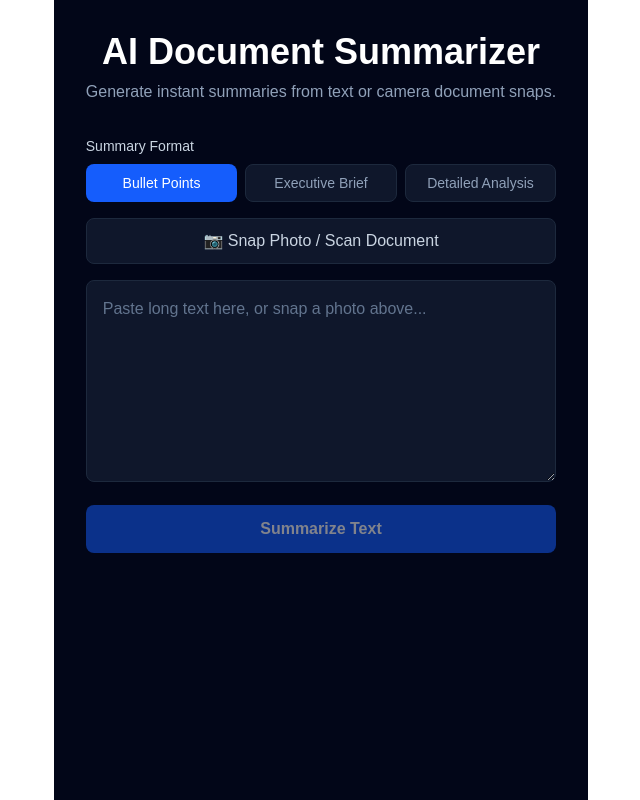
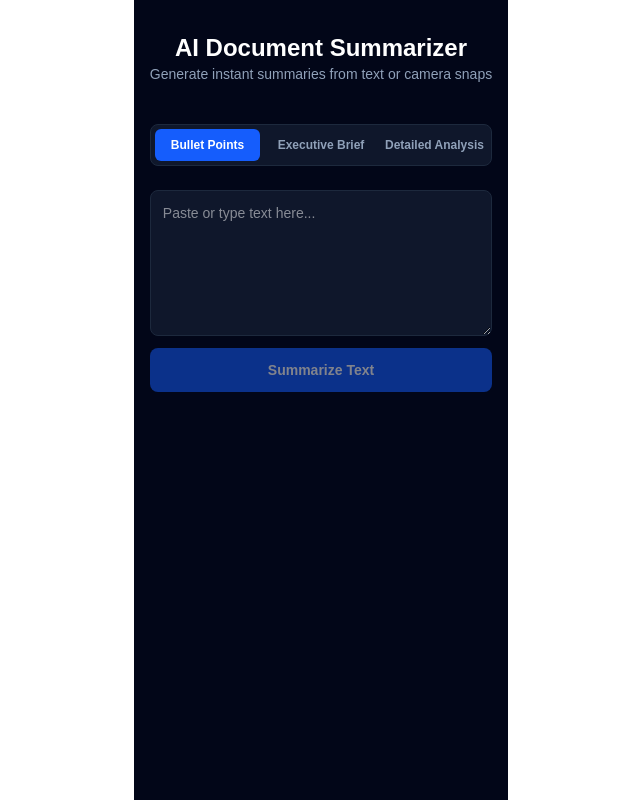
Before and after one commit to kashwire2025/ai-summarizer, a Next.js app: page / in a window 1280 px wide. Shown: the whole page, without its empty margins (319-959 px from the left). Built offline with nearby package versions, Linux system fonts and the light colour scheme.

Commit message:
Fix UI stream reader for plain text response stream

```diff
--- a/app/page.tsx
+++ b/app/page.tsx
@@ -1,191 +1,127 @@
 'use client';
 
-import { useCompletion } from '@ai-sdk/react';
-import { useState, useRef } from 'react';
+import { useState } from 'react';
 
 export default function Home() {
-  const [summaryType, setSummaryType] = useState('bullets');
-  const [copied, setCopied] = useState(false);
-  const [imagePreview, setImagePreview] = useState<string | null>(null);
-  const [errorMessage, setErrorMessage] = useState<string | null>(null);
-  const fileInputRef = useRef<HTMLInputElement>(null);
+  const [prompt, setPrompt] = useState('');
+  const [length, setLength] = useState('bullets');
+  const [summary, setSummary] = useState('');
+  const [loading, setLoading] = useState(false);
+  const [error, setError] = useState('');
 
-  const { completion, input, setInput, handleInputChange, handleSubmit, isLoading } = useCompletion({
-    api: '/api/summarize',
-    body: { length: summaryType, image: imagePreview },
-    onError: (error) => {
-      setErrorMessage(error.message || 'Failed to summarize. Check GROQ_API_KEY setting.');
-    },
-    onFinish: () => {
-      setErrorMessage(null);
-    },
+  const handleSummarize = async () => {
+    if (!prompt.trim()) return;
+    setLoading(true);
+    setSummary('');
+    setError('');
+
+    try {
+      const response = await fetch('/api/summarize', {
+        method: 'POST',
+        headers: { 'Content-Type': 'application/json' },
+        body: JSON.stringify({ prompt, length }),
       });
 
-  const copyToClipboard = () => {
-    if (completion) {
-      navigator.clipboard.writeText(completion);
-      setCopied(true);
-      setTimeout(() => setCopied(false), 2000);
+      if (!response.ok) {
+        throw new Error(`Server returned ${response.status}`);
+      }
+
+      const reader = response.body?.getReader();
+      const decoder = new TextDecoder();
+
+      if (!reader) {
+        throw new Error('Failed to open stream reader.');
+      }
+
+      while (true) {
+        const { done, value } = await reader.read();
+        if (done) break;
+        const chunk = decoder.decode(value, { stream: true });
+        setSummary((prev) => prev + chunk);
+      }
+    } catch (err: any) {
+      setError(err?.message || 'Failed to generate summary.');
+    } finally {
+      setLoading(false);
     }
   };
 
-  const handleNativeShare = async () => {
-    if (!completion) return;
-    if (navigator.share) {
-      try {
-        await navigator.share({ title: 'AI Summary', text: completion });
-      } catch (err) {
-        console.log('Share canceled');
-      }
-    } else {
-      window.open(`https://api.whatsapp.com/send?text=${encodeURIComponent(completion)}`, '_blank');
+  const handleShare = () => {
+    if (navigator.share && summary) {
+      navigator.share({
+        title: 'Document Summary',
+        text: summary,
+      }).catch(() => {});
+    } else if (summary) {
+      navigator.clipboard.writeText(summary);
+      alert('Summary copied to clipboard!');
     }
   };
 
-  const handleCameraCapture = (e: React.ChangeEvent<HTMLInputElement>) => {
-    const file = e.target.files?.[0];
-    if (!file) return;
-
-    if (file.type.startsWith('image/')) {
-      const reader = new FileReader();
-      reader.onload = (event) => {
-        if (event.target?.result) {
-          setImagePreview(event.target.result as string);
-          setErrorMessage(null);
-        }
-      };
-      reader.readAsDataURL(file);
-    } else if (file.type.startsWith('text/') || file.name.endsWith('.txt')) {
-      const reader = new FileReader();
-      reader.onload = (event) => {
-        if (event.target?.result) {
-          setInput(event.target.result as string);
-          setImagePreview(null);
-        }
-      };
-      reader.readAsText(file);
-    }
-
-    // Reset file input value to prevent camera re-triggering loops
-    e.target.value = '';
-  };
-
-  const clearImage = () => {
-    setImagePreview(null);
-  };
-
   return (
-    <main className="min-h-screen bg-slate-950 text-slate-100 p-4 sm:p-8 max-w-4xl mx-auto">
-      <header className="mb-8 text-center">
-        <h1 className="text-3xl font-bold text-white sm:text-4xl">AI Document Summarizer</h1>
-        <p className="text-slate-400 mt-2">Generate instant summaries from text or camera document snaps.</p>
+    <main className="min-h-screen bg-slate-950 text-white p-4 max-w-2xl mx-auto flex flex-col gap-6">
+      <header className="text-center py-4">
+        <h1 className="text-2xl font-bold">AI Document Summarizer</h1>
+        <p className="text-slate-400 text-sm">Generate instant summaries from text or camera snaps</p>
       </header>
 
-      <form onSubmit={handleSubmit} className="space-y-4">
-        <div>
-          <label className="block text-sm font-medium text-slate-300 mb-2">Summary Format</label>
-          <div className="grid grid-cols-3 gap-2">
-            {[
-              { id: 'bullets', label: 'Bullet Points' },
-              { id: 'brief', label: 'Executive Brief' },
-              { id: 'detailed', label: 'Detailed Analysis' },
-            ].map((type) => (
+      {/* Format Selection */}
+      <div className="flex gap-2 bg-slate-900 p-1 rounded-lg border border-slate-800">
+        {['bullets', 'brief', 'detailed'].map((type) => (
           <button
-                key={type.id}
-                type="button"
-                onClick={() => setSummaryType(type.id)}
-                className={`py-2 px-3 rounded-lg text-sm font-medium transition ${
-                  summaryType === type.id
-                    ? 'bg-blue-600 text-white'
-                    : 'bg-slate-900 text-slate-400 border border-slate-800 hover:text-white'
+            key={type}
+            onClick={() => setLength(type)}
+            className={`flex-1 py-2 text-xs font-semibold rounded-md capitalize transition ${
+              length === type ? 'bg-blue-600 text-white' : 'text-slate-400 hover:text-white'
             }`}
           >
-                {type.label}
+            {type === 'bullets' ? 'Bullet Points' : type === 'brief' ? 'Executive Brief' : 'Detailed Analysis'}
           </button>
         ))}
       </div>
-        </div>
 
-        <div className="flex gap-2">
-          <input
-            type="file"
-            accept="image/*,.txt"
-            capture="environment"
-            ref={fileInputRef}
-            onChange={handleCameraCapture}
-            className="hidden"
+      {/* Input Area */}
+      <div className="flex flex-col gap-3">
+        <textarea
+          rows={6}
+          value={prompt}
+          onChange={(e) => setPrompt(e.target.value)}
+          placeholder="Paste or type text here..."
+          className="w-full bg-slate-900 border border-slate-800 rounded-lg p-3 text-sm focus:outline-none focus:border-blue-500"
         />
+
         <button
-            type="button"
-            onClick={() => fileInputRef.current?.click()}
-            className="w-full py-2.5 px-4 rounded-lg bg-slate-900 border border-slate-800 text-slate-300 font-medium hover:bg-slate-800 flex items-center justify-center gap-2 transition"
+          onClick={handleSummarize}
+          disabled={loading || !prompt.trim()}
+          className="w-full bg-blue-600 hover:bg-blue-700 disabled:opacity-50 text-white font-semibold py-3 rounded-lg text-sm transition"
         >
-            📷 Snap Photo / Scan Document
+          {loading ? 'Summarizing...' : 'Summarize Text'}
         </button>
       </div>
 
-        {imagePreview && (
-          <div className="relative rounded-lg border border-slate-800 bg-slate-900 p-3 flex items-center justify-between">
-            <div className="flex items-center gap-3">
-              <img src={imagePreview} alt="Captured preview" className="w-12 h-12 object-cover rounded-md" />
-              <span className="text-xs text-green-400 font-medium">Photo attached! Tap 'Summarize' to read.</span>
-            </div>
-            <button
-              type="button"
-              onClick={clearImage}
-              className="text-xs text-slate-400 hover:text-red-400 px-2 py-1"
-            >
-              Remove
-            </button>
+      {/* Error Message */}
+      {error && (
+        <div className="p-3 bg-red-900/50 border border-red-700 rounded-lg text-red-200 text-xs">
+          {error}
         </div>
       )}
 
-        <textarea
-          value={input}
-          onChange={handleInputChange}
-          placeholder={imagePreview ? "Photo attached above. Tap 'Summarize Text' below." : "Paste long text here, or snap a photo above..."}
-          rows={7}
-          className="w-full rounded-lg border border-slate-800 bg-slate-900 p-4 text-slate-100 placeholder-slate-500 focus:border-blue-500 focus:outline-none"
-        />
-
-        {errorMessage && (
-          <div className="p-3 bg-red-950/80 border border-red-800 text-red-300 rounded-lg text-sm">
-            {errorMessage}
-          </div>
-        )}
-
+      {/* Summary Output */}
+      {summary && (
+        <div className="bg-slate-900 border border-slate-800 rounded-lg p-4 flex flex-col gap-4">
+          <div className="flex justify-between items-center border-b border-slate-800 pb-2">
+            <h2 className="text-sm font-bold text-slate-300">Summary Result</h2>
             <button
-          type="submit"
-          disabled={isLoading || (!input.trim() && !imagePreview)}
-          className="w-full rounded-lg bg-blue-600 px-4 py-3 font-semibold text-white hover:bg-blue-500 disabled:opacity-50 transition"
-        >
-          {isLoading ? 'Reading & Summarizing...' : 'Summarize Text'}
-        </button>
-      </form>
-
-      {completion && (
-        <section className="mt-8 rounded-lg border border-slate-800 bg-slate-900/50 p-6 relative space-y-4">
-          <div className="flex justify-between items-center border-b border-slate-800 pb-3">
-            <h2 className="text-lg font-semibold text-white">Summary Result</h2>
-            <div className="flex gap-2">
-              <button
-                onClick={copyToClipboard}
-                className="text-xs bg-slate-800 hover:bg-slate-700 text-slate-200 px-3 py-1.5 rounded-md border border-slate-700 transition"
-              >
-                {copied ? 'Copied!' : 'Copy'}
-              </button>
-              <button
-                onClick={handleNativeShare}
-                className="text-xs bg-green-600 hover:bg-green-500 text-white px-3 py-1.5 rounded-md font-medium transition"
+              onClick={handleShare}
+              className="bg-slate-800 hover:bg-slate-700 text-xs px-3 py-1.5 rounded-md border border-slate-700 transition"
             >
               📲 Share to WhatsApp / Socials
             </button>
           </div>
+          <div className="text-sm text-slate-200 whitespace-pre-wrap leading-relaxed">
+            {summary}
           </div>
-          <div className="whitespace-pre-wrap text-slate-300 text-sm leading-relaxed">
-            {completion}
         </div>
-        </section>
       )}
     </main>
   );
```
Lines whose indentation alone changed are shown as unchanged.
